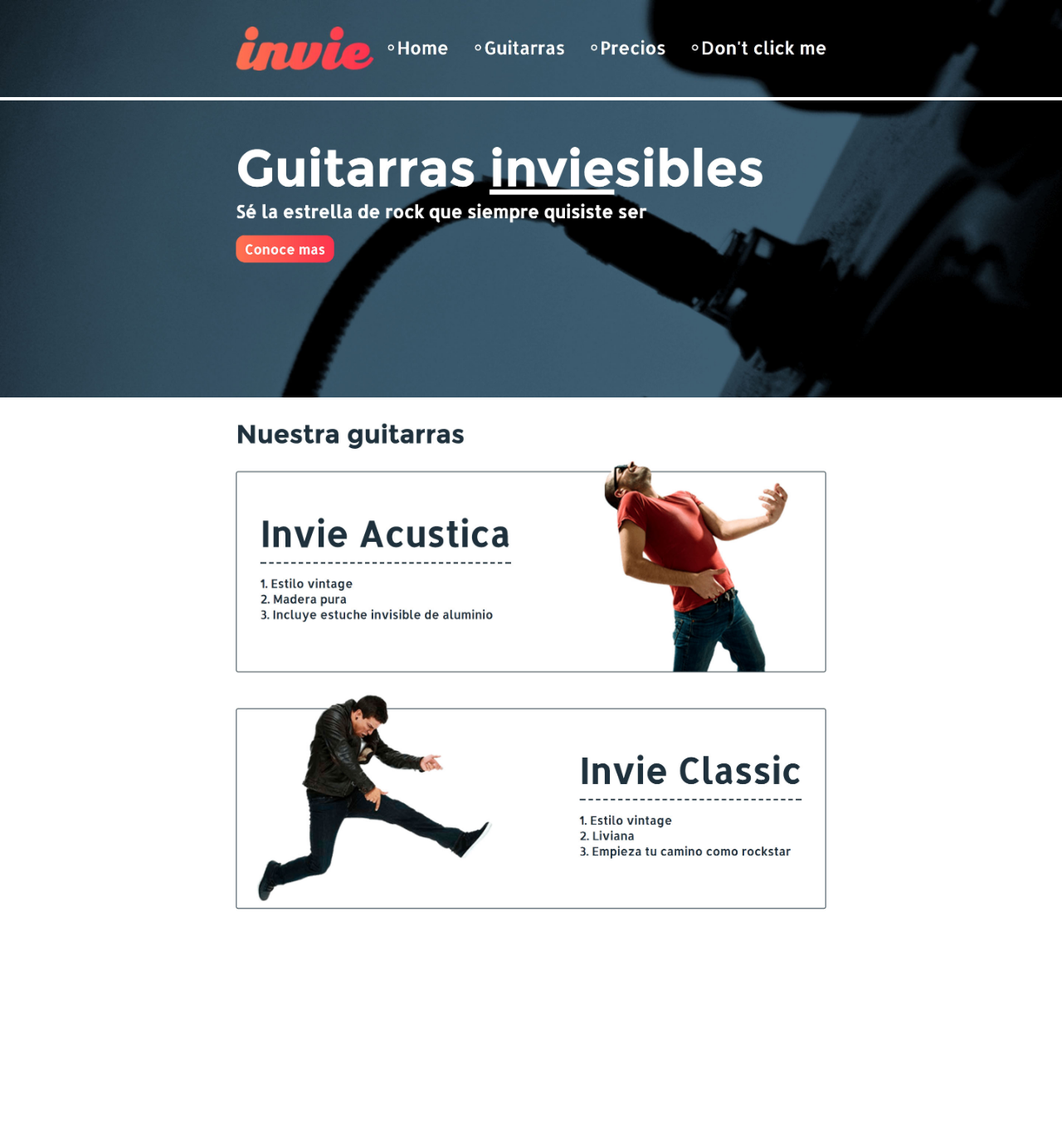
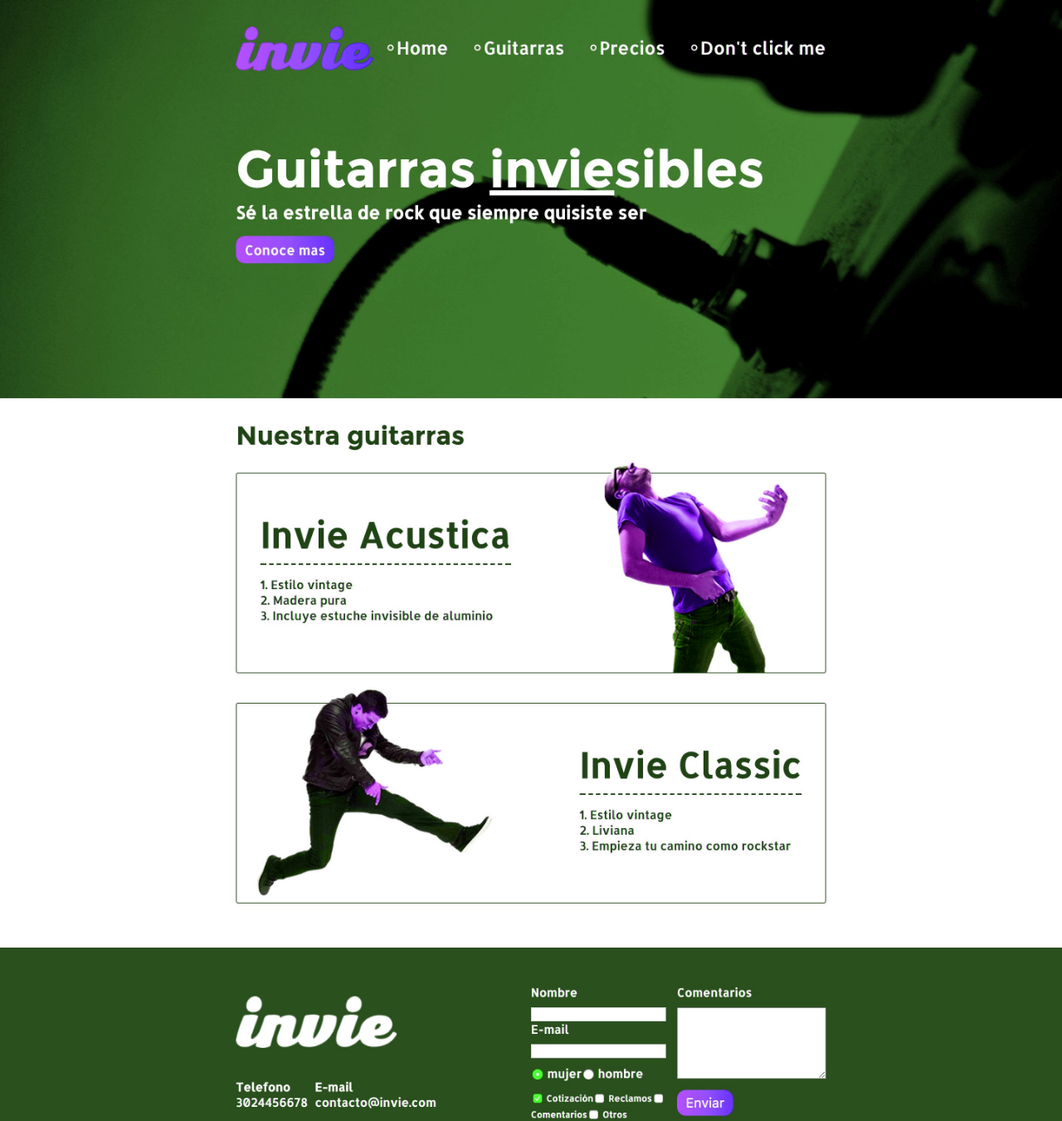
Before and after one commit to zearkiatos/invie-github, a plain HTML site: page index.html in a window 1280 px wide. Shown: the top 1351 px of the page at 83% size. Before the commit the page ends 1145 px from the top, so only its background shows below. Drawn offline with Linux system fonts and the light colour scheme.

Commit message:
Nueva versión de invit verde

```diff
--- a/index.html
+++ b/index.html
@@ -22,9 +22,6 @@
     <title>Invie</title>
 </head>
 <body>
-    <img src="assets/img/header.jpg" />
-    <img src="assets/img/hero.jpg" />
-    <img src="assets/img/acustica.jpg" alt="">
-    <img src="assets/img/clasica.jpg" alt="">
+    <img src="assets/img/nueva-version.jpg" />
 </body>
 </html>
```
Also changed, not shown: assets/img/invie-responsive.png (added), assets/img/nueva-version.jpg (added).
